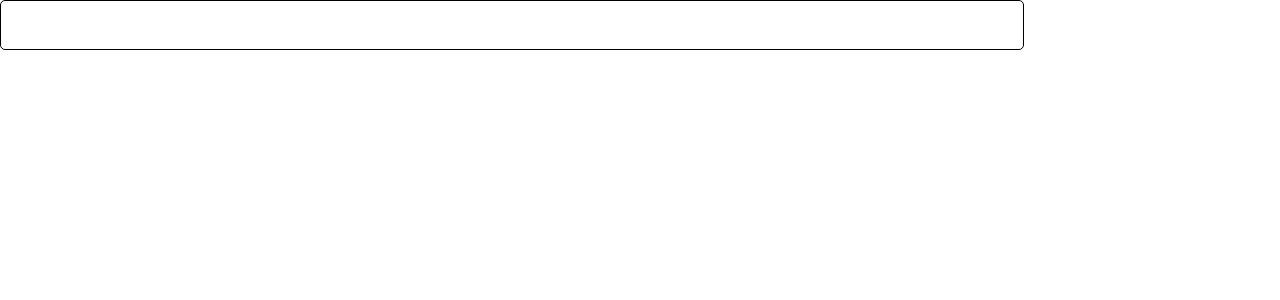
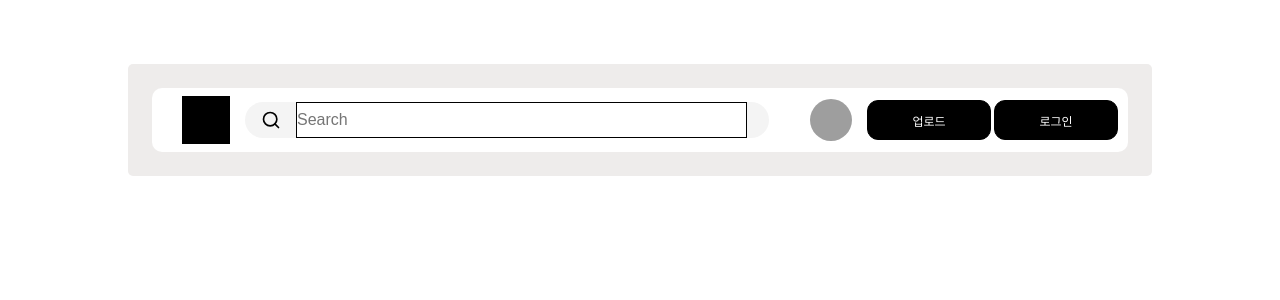
Before and after one commit to LegendOfTeam2/Front-end, a React (Create React App) app: page / in a window 1280 px wide. Shown: the top 300 px of the page. Built offline with nearby package versions, Linux system fonts and the light colour scheme; grey boxes are pictures that could not be loaded.

Commit message:
Design Header 추가
components/Header Css 추가

이슈없음

```diff
--- a/src/components/Header.js
+++ b/src/components/Header.js
@@ -1,30 +1,156 @@
 import styled from "styled-components";
+import Button from "../elements/Button";
+import Input from "../elements/Input";
+import { FiSearch } from "react-icons/fi";
+import theme from "../shared/theme";
 
 const Header = () => {
   return (
     <>
-      <HeaderContainer>
-      </HeaderContainer>
+      <HeaderContainerDiv>
+        <HeaderContainer>
+          <HeaderDiv>
+            <LeftDiv>
+              <LogoDiv></LogoDiv>
+              <SearchDiv>
+                <SearchIconDiv>
+                  <FiSearch size={"20"} />
+                </SearchIconDiv>
+                <Input
+                  _style={{
+                    width: "451px",
+                    height: "36px",
+                    placeholder: "Search",
+                    border: "0px solid black",
+                    outline: "none",
+                  }}
+                />
+              </SearchDiv>
+            </LeftDiv>
+            <RightDiv>
+              <ProfileDiv>
+                <ProfileImg
+                  src='https://encrypted-tbn0.gstatic.com/images?q=tbn:ANd9GcSBB7pAaft41alybo-nWe0sQZg0kHIUUkrFvA&usqp=CAU'
+                  alt='프로필'
+                ></ProfileImg>
+              </ProfileDiv>
+              <BtmDiv>
+                <Button
+                  _style={{
+                    width: "124px",
+                    height: "40px",
+                    bg_color: "rgba(0, 0, 0, 1)",
+                    bd_radius: "11px",
+                    color: "rgba(255, 255, 255, 1)",
+                    ft_size: "12px",
+                  }}
+                  _text={"업로드"}
+                />
+                <Button
+                  _style={{
+                    width: "124px",
+                    height: "40px",
+                    bg_color: "rgba(0, 0, 0, 1)",
+                    bd_radius: "11px",
+                    color: "rgba(255, 255, 255, 1)",
+                    ft_size: "12px",
+                  }}
+                  _text={"로그인"}
+                />
+              </BtmDiv>
+            </RightDiv>
+          </HeaderDiv>
+        </HeaderContainer>
+      </HeaderContainerDiv>
     </>
   );
 };
 
 export default Header;
 
+/* font-size: ${(props) => props.theme.fontSizes.small}; */
+
+const HeaderContainerDiv = styled.div`
+  width: 100%;
+  display: flex;
+  justify-content: center;
+`;
+
 const HeaderContainer = styled.div`
-  width: 1024px;
+  width: ${(props) => props.theme.deviceSizes.tabletL};
   height: auto;
   display: flex;
-  border: 1px solid black;
+  flex-direction: column;
   border-radius: 5px;
   padding: 24px;
+  margin-top: 64px;
+  background-color: #eeeceb;
 `;
 
 const HeaderDiv = styled.div`
-  width: 1024px;
+  width: 976px;
   height: auto;
   display: flex;
-  border: 1px solid black;
+  background-color: rgba(255, 255, 255, 1);
   border-radius: 5px;
-  padding: 24px;
+  padding: 8px;
+  flex-direction: row;
+  gap: 41px;
+  align-items: center;
+  border-radius: 10px;
 `;
+
+const LogoDiv = styled.div`
+  width: 48px;
+  height: 48px;
+  background-color: black;
+`;
+
+const SearchDiv = styled.div`
+  width: 524px;
+  height: 36px;
+  border-radius: 44px;
+  display: flex;
+  flex-direction: row;
+  background-color: white;
+  align-items: center;
+  gap: 15px;
+  background: #F4F4F4;
+`;
+
+const SearchIconDiv = styled.div`
+  height: 20px;
+  margin-left: 16px;
+`;
+
+const LeftDiv = styled.div`
+  display: flex;
+  flex-direction: row;
+  margin-left: 22px;
+  gap: 15px;
+  align-items: center;
+`;
+
+const RightDiv = styled.div`
+  display: flex;
+  flex-direction: row;
+  gap: 15px;
+  align-items: center;
+`;
+
+const ProfileDiv = styled.div`
+  width: 42px;
+  height: 42px;
+`;
+
+const ProfileImg = styled.img`
+  width: 42px;
+  height: 42px;
+  border-radius: 50%;
+`;
+
+const BtmDiv = styled.div`
+  display: flex;
+  flex-direction: row;
+  gap: 3px;
+`;
--- a/src/elements/Input.js
+++ b/src/elements/Input.js
@@ -27,6 +27,7 @@ const Input = ({ _type, _value, _onChange, _onKeyUp,  _minLength, _maxLength, _r
       bd_radius={_style?.bd_radius}
       bd_color={_style?.bd_color}
       flex={_style?.flex}
+      placeholder = {_style?.placeholder}
       required
     />
   );
```
